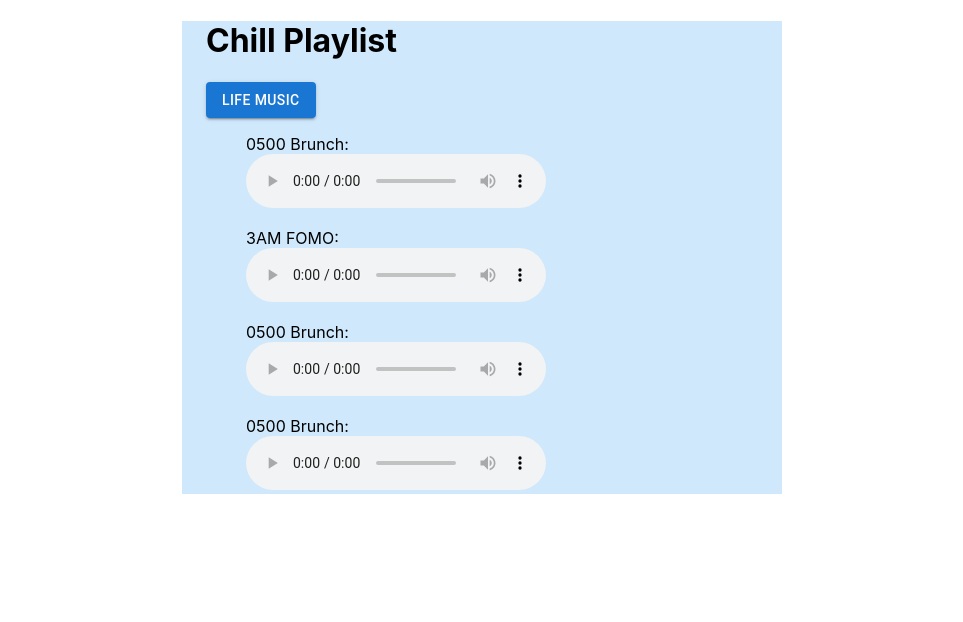
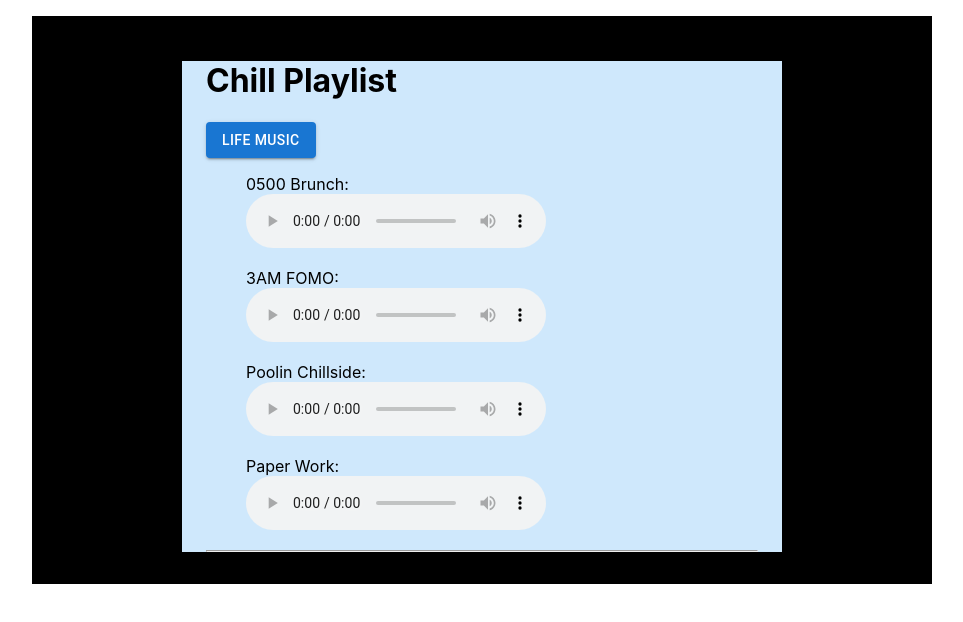
Before and after one commit to JawaraGordon/life-music, a React (Create React App) app in the folder client/: page / in a window 1280 px wide. Shown: the top 622 px of the page, without its empty margins (158-1121 px from the left). Built offline with nearby package versions, Linux system fonts and the light colour scheme.

Commit message:
working music player prototype - added mui padding + margin

```diff
--- a/client/src/App.js
+++ b/client/src/App.js
@@ -1,33 +1,44 @@
 import * as React from 'react';
 import Button from '@mui/material/Button';
 import Container from '@mui/material/Container';
+import { makeStyles } from "@mui/material/styles";
+import Box from "@mui/material/Box";
 import ReactAudioPlayer from 'react-audio-player';
 import Brunch from '../src/audio/0500Brunch.mp3';
 
 function App() {
   return (
     <>
-      <Container maxWidth="sm" style={{ backgroundColor: '#cfe8fc' }}>
+
+
+
+      <Container maxWidth="md" style={{ backgroundColor: '#000000' }} >
+      <Box m={2} pt={3} pb={3}>
+      <Container maxWidth="sm" style={{ backgroundColor: '#cfe8fc' }} >
         <h1>Chill Playlist</h1>
 
         <Button variant="contained">Life Music</Button>
         <figure>
           <figcaption>0500 Brunch:</figcaption>
-          <ReactAudioPlayer src={Brunch} autoPlay controls />
+          <ReactAudioPlayer src={Brunch} controls />
         </figure>
         <figure>
           <figcaption>3AM FOMO:</figcaption>
-          <ReactAudioPlayer src="https://jawaragordon.com/music/3AM%20FOMO%20ft.%20Andres.mp3" autoPlay controls />
+          <ReactAudioPlayer src="https://jawaragordon.com/music/3AM%20FOMO%20ft.%20Andres.mp3" controls />
         </figure>
         <figure>
-          <figcaption>0500 Brunch:</figcaption>
-          <ReactAudioPlayer src={Brunch} autoPlay controls />
+          <figcaption>Poolin Chillside:</figcaption>
+          <ReactAudioPlayer src="https://jawaragordon.com/music/Poolin%20Chillside.mp3" controls />
         </figure>
-        <figure>
-          <figcaption>0500 Brunch:</figcaption>
-          <ReactAudioPlayer src={Brunch} autoPlay controls />
+        <figure >
+          <figcaption>Paper Work:</figcaption>
+          <ReactAudioPlayer src="https://jawaragordon.com/music/Paper%20Work.mp3" controls />
         </figure>
+        <hr></hr>
       </Container>
+      </Box>
+      </Container>
+
     </>
   );
 }
```
